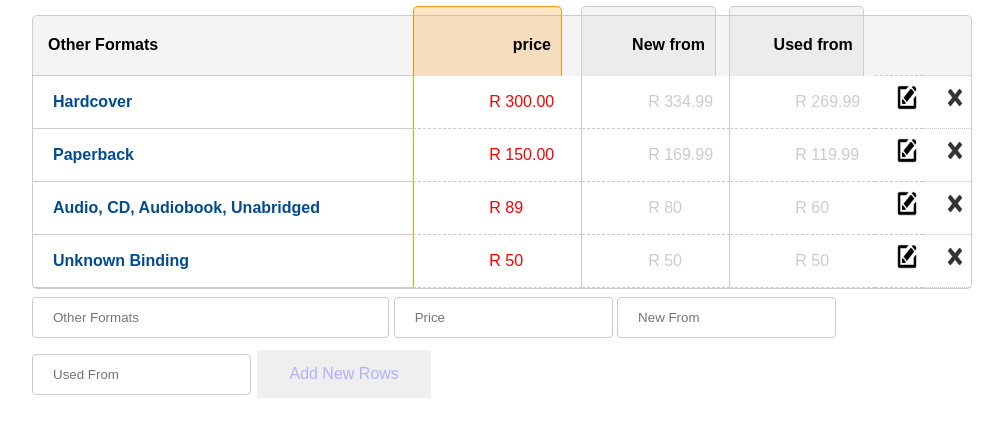
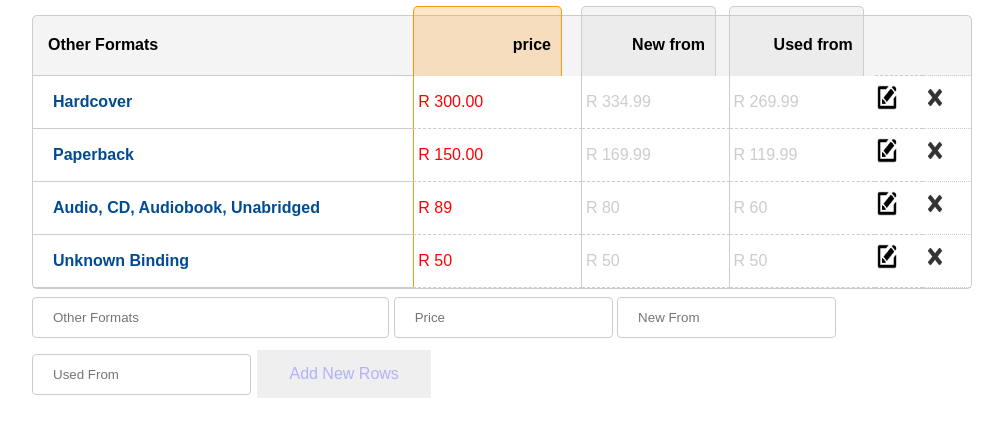
Before and after one commit to smamit27/crud, a plain HTML site: page index.html in a window 1280 px wide. Shown: the part 54-490 px from the top of the page, without its empty margins (138-1141 px from the left). Drawn offline with nearby package versions, Linux system fonts and the light colour scheme.

Commit message:
changes in css

```diff
--- a/css/framework_lite.css
+++ b/css/framework_lite.css
@@ -92,7 +92,8 @@ table thead tr .site span{
 }
 table tbody tr .site span{
 	color: #ff0000;
-	margin-left: 45%;
+		margin-left: 2%;
+
 
 }
 table tbody tr td:nth-child(3){
@@ -101,7 +102,7 @@ table tbody tr td:nth-child(3){
 }
 table tbody tr  .market_place span{
 	color:#ccc;
-	margin-left: 45%;
+	margin-left: 2%;
 }
 table  tr .site{
 	    border-left: 1px solid rgba(255, 141, 0, 0.9);
```
